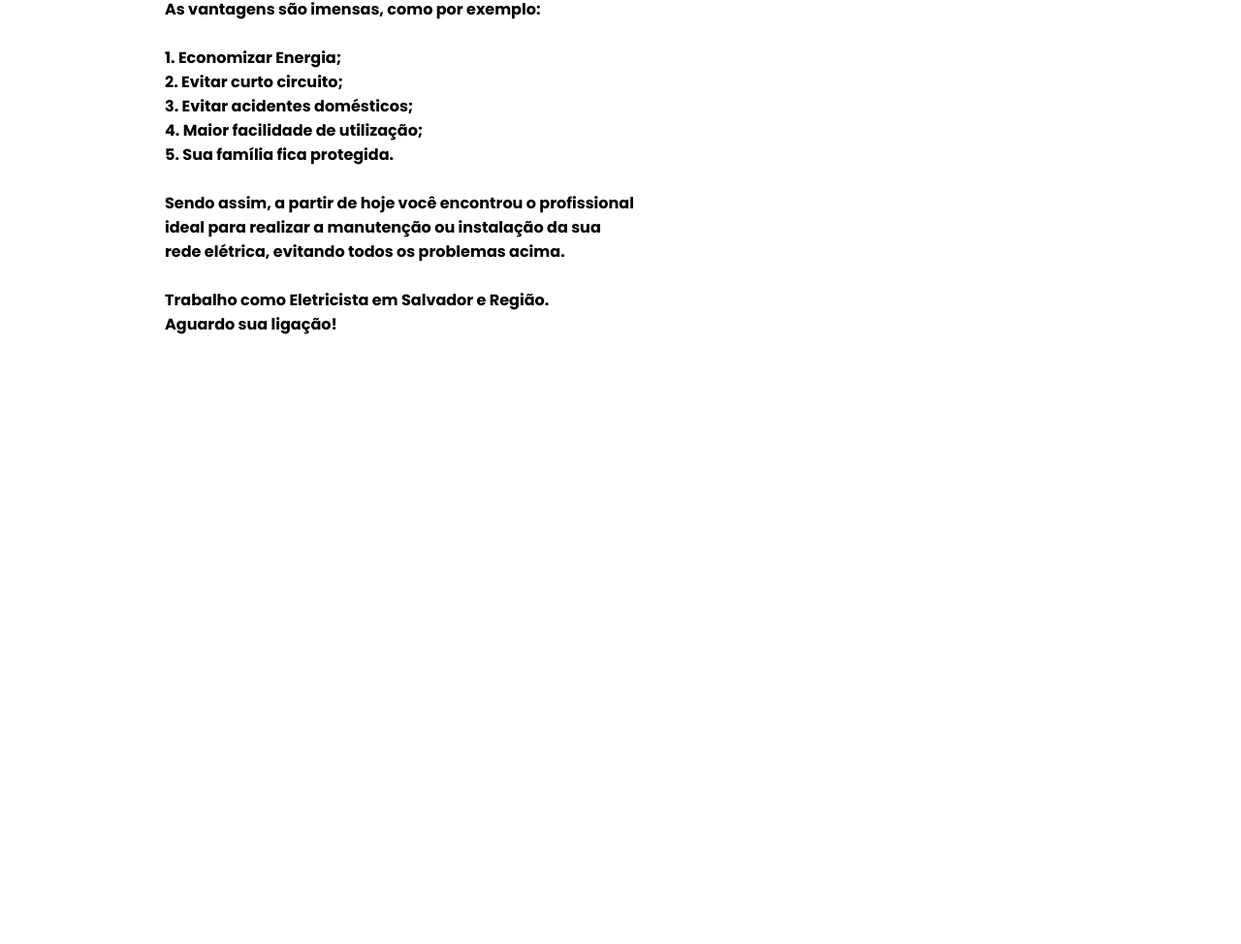
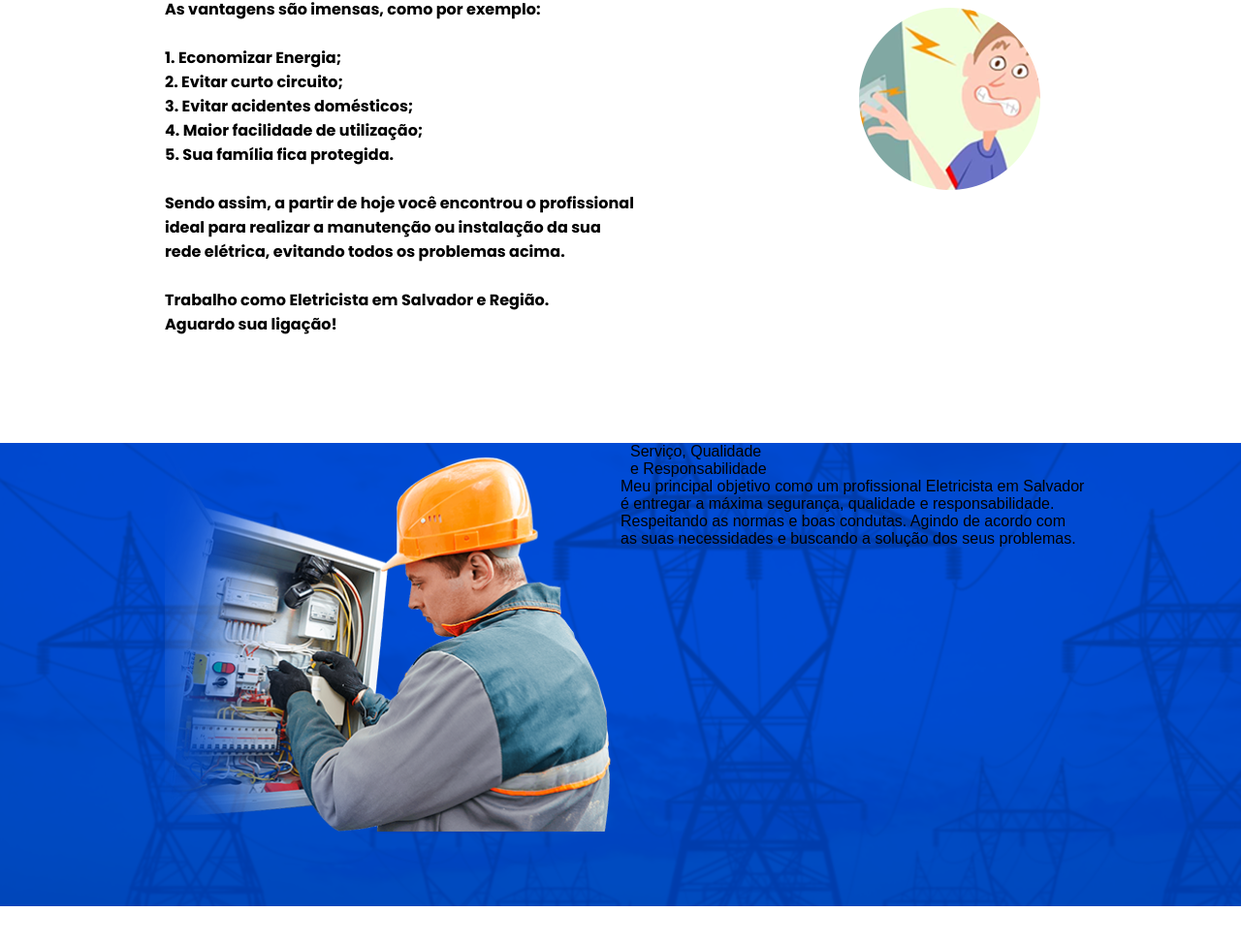
Before and after one commit to afonsoobd/ProjetoEletricista, a plain HTML site: page index.html in a window 1280 px wide. Shown: the part 1388-2362 px from the top of the page at 97% size. Before the commit the page ends 1735 px from the top, so only its background shows below. Drawn offline with Linux system fonts and the light colour scheme.

Commit message:
Inicio da secao 2 do projeto

```diff
--- a/css/style.css
+++ b/css/style.css
@@ -60,3 +60,17 @@
 .imagens-secao {
     padding-top: 220px;
 }
+
+/* Estilos da secao 2*/
+
+.secao-2 {
+    background: url(../img/eletricista.png) no-repeat center center;
+    background-size: cover;
+    height: 478px;
+    margin-top: 110px;
+    margin-bottom: 50px;
+}
+
+.render {
+    margin-top: 77px;
+}
--- a/index.html
+++ b/index.html
@@ -63,10 +63,27 @@
             </p>
         </div>
         <div class="imagens-secao grid-5">
-            <img src="../C:/sites/projeto_eletricista/img/perigos.png">
+            <img src="../ProjetoEletricista/img/perigos-eletrica-salvador.png">
     </section>
 
-    <!--Fim da secao 1-->
+    <!--Fim da seçao 1-->
+
+    <!--Inicio da seção 2-->
+
+    <section class="secao-2">
+        <div class="container">
+            <img class="grid-8" src="../ProjetoEletricista/img/eletricista-lado.png">
+            <h2 class="grid-8">Serviço, Qualidade<br> e Responsabilidade</h2>
+            <p>Meu principal objetivo como um profissional Eletricista em Salvador é entregar a máxima segurança,
+                qualidade e responsabilidade. Respeitando as normas e boas condutas. Agindo de acordo com as suas
+                necessidades e buscando a solução dos seus problemas.</p>
+        </div>
+    </section>
+
+
+
+    <!--Fim da seção 2-->
+
 </body>
 
 
```
Also changed, not shown: img/perigos-eletrica-salvador.png (added), img/servicos-de-eletricista-comercial-em-salvador.png (added).
